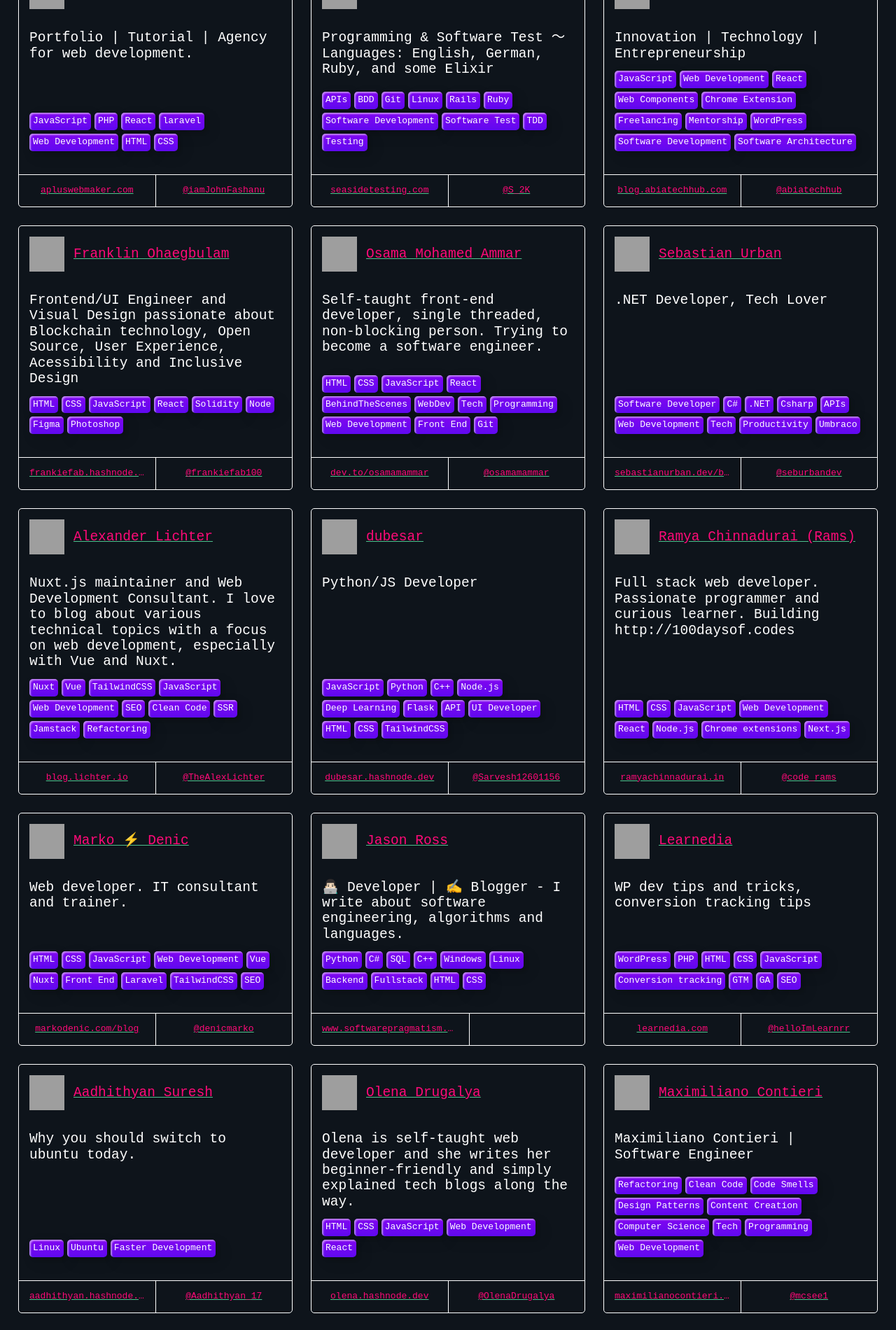
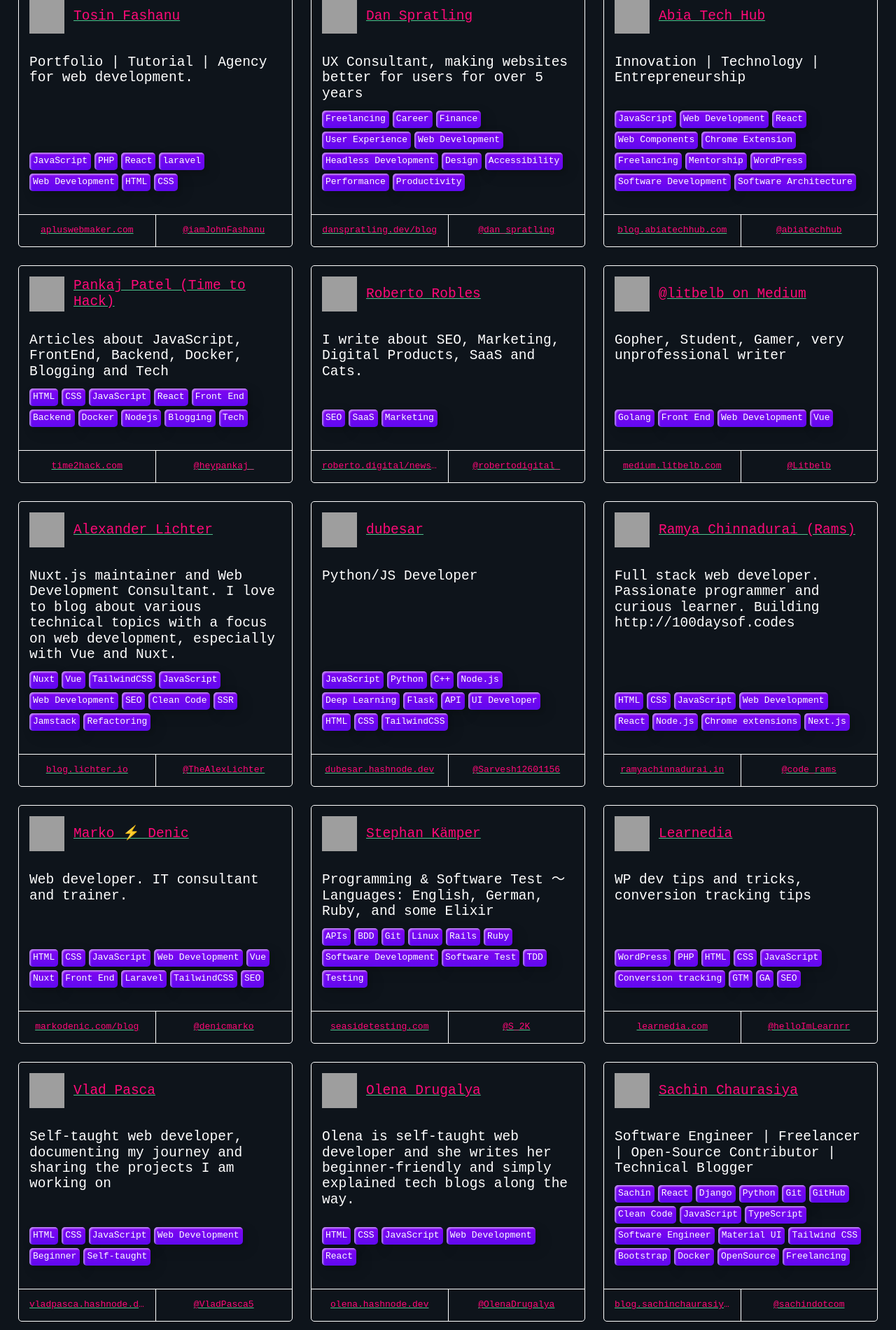
Before and after one commit to markodenic/awesome-tech-blogs, a Nuxt app: page / in a window 1280 px wide. Shown: the part 620-2520 px from the top of the page at 70% size. Built offline with nearby package versions, Linux system fonts and the light colour scheme; grey boxes are pictures that could not be loaded.

Commit message:
Add Sachin-chaurasiya

```diff
--- a/data.js
+++ b/data.js
@@ -2230,4 +2230,29 @@ module.exports = [
       "Web Development",
     ],
   },
+  {
+    name: "Sachin Chaurasiya",
+    description:
+      "Software Engineer | Freelancer | Open-Source Contributor | Technical Blogger",
+    url: "https://blog.sachinchaurasiya.dev/",
+    twitter: "@sachindotcom",
+    tags: [
+      "Sachin",
+      "React",
+      "Django",
+      "Python",
+      "Git",
+      "GitHub",
+      "Clean Code",
+      "JavaScript",
+      "TypeScript",
+      "Software Engineer",
+      "Material UI",
+      "Tailwind CSS",
+      "Bootstrap",
+      "Docker",
+      "OpenSource",
+      "Freelancing"
+    ],
+  },
 ];
```
